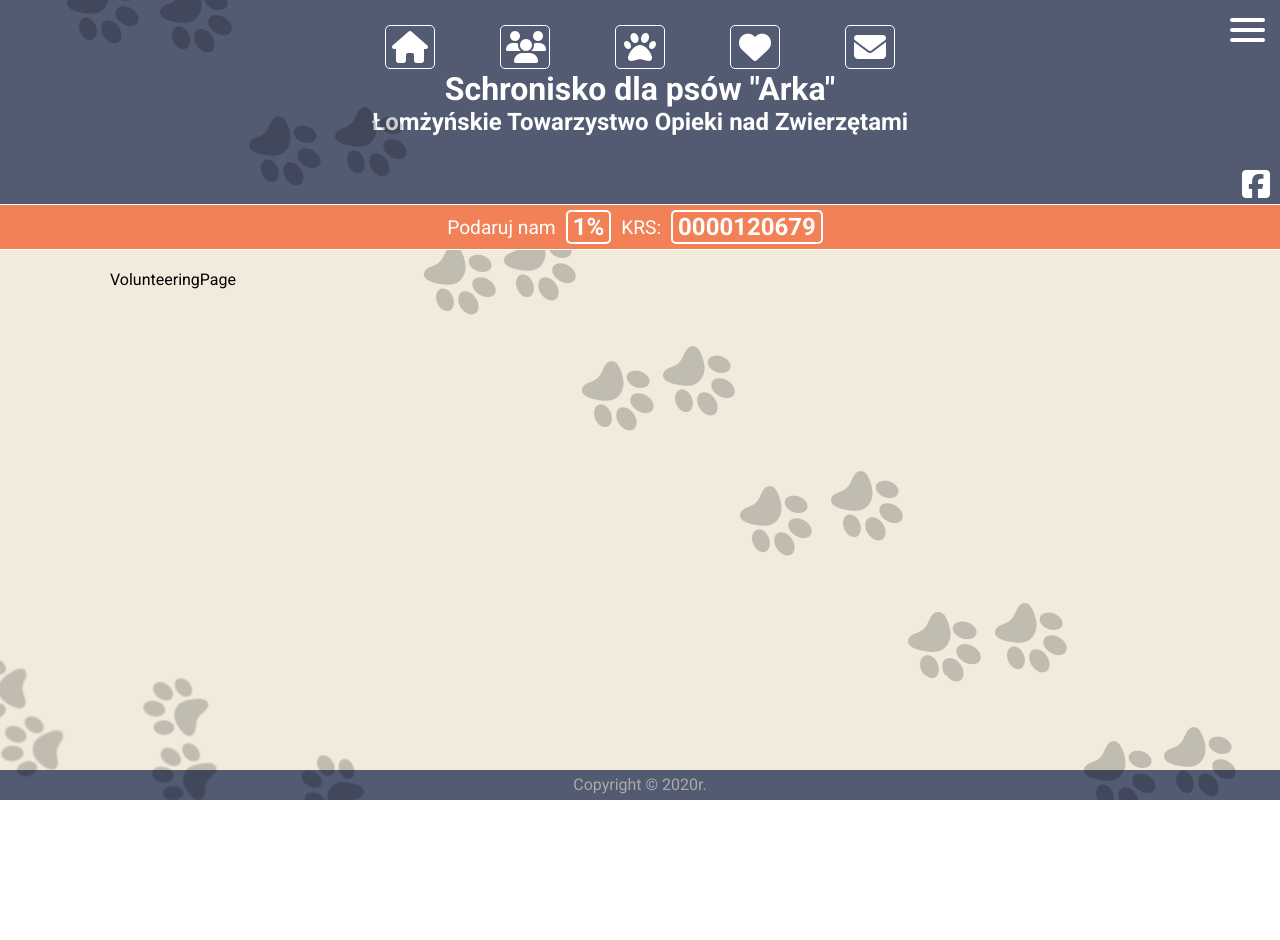
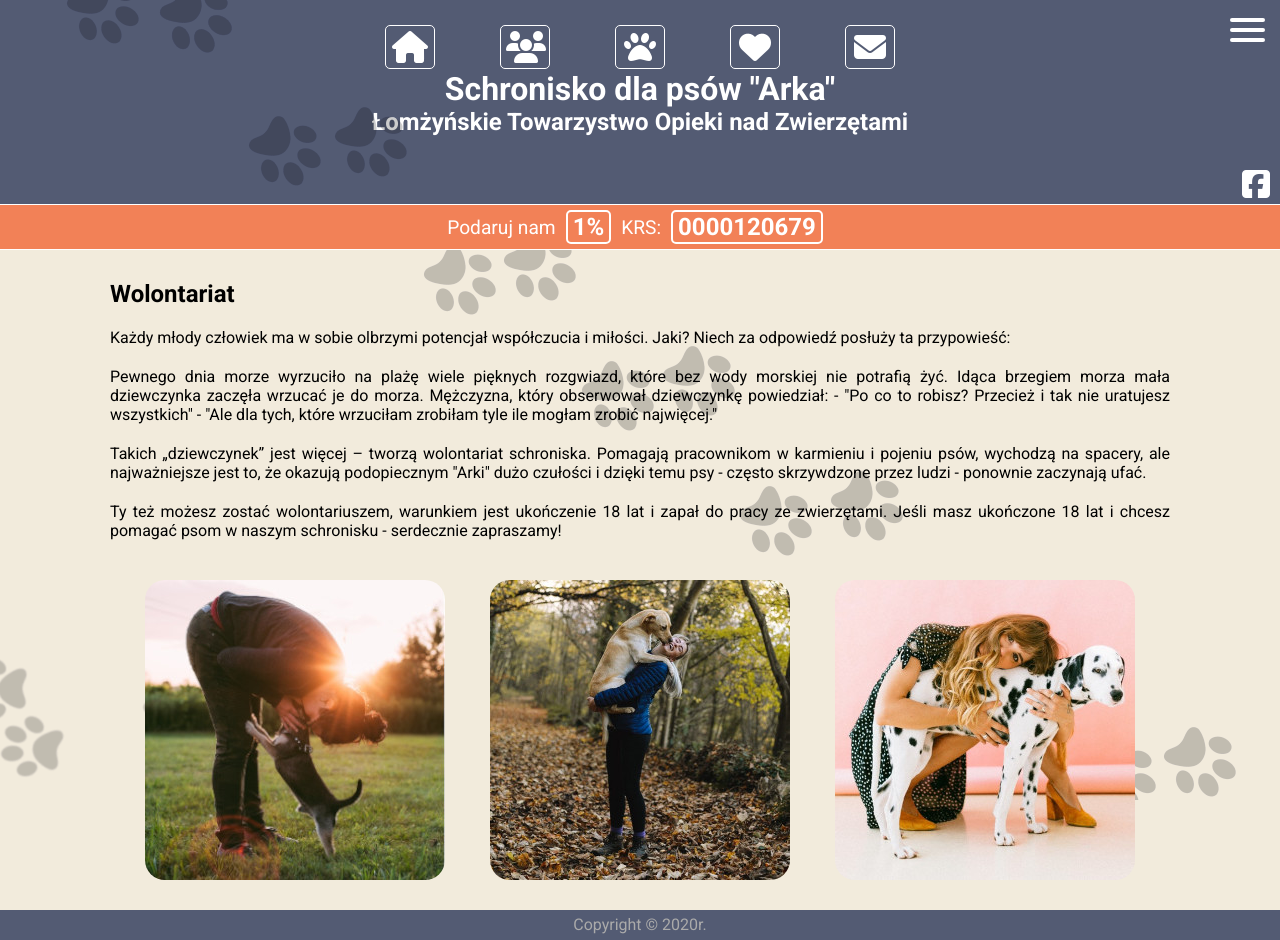
Before and after one commit to bemog/website-dog-shelter-v2, a React (Create React App) app: page /volunteering in a window 1280 px wide. Before the commit the page ends 800 px from the top, so only its background shows below. Built offline with nearby package versions, Linux system fonts and the light colour scheme.

Commit message:
Add VolunteeringPage structure and styling

```diff
--- a/src/pages/VolunteeringPage.js
+++ b/src/pages/VolunteeringPage.js
@@ -1,9 +1,36 @@
 import React from 'react';
+import '../styles/VolunteeringPage.scss';
+
+import picture1 from '../images/Volunteer1.jpg'
+import picture2 from '../images/Volunteer2.jpg'
+import picture3 from '../images/Volunteer3.jpg'
 
 const VolunteeringPage = () => {
     return (
-        <div>
-            VolunteeringPage
+        <div className="volunteering">
+            <h2 className="volunteering__title">Wolontariat</h2>
+            <p className="volunteering__text">Każdy młody człowiek ma w sobie olbrzymi potencjał współczucia i miłości. Jaki? Niech za odpowiedź
+            posłuży ta
+        przypowieść:</p>
+            <p className="volunteering__text"> Pewnego dnia morze wyrzuciło na plażę wiele pięknych rozgwiazd, które bez wody morskiej nie potrafią
+            żyć.
+            Idąca brzegiem morza mała dziewczynka zaczęła wrzucać je do morza. Mężczyzna, który obserwował
+            dziewczynkę
+            powiedział: - "Po co to robisz? Przecież i tak nie uratujesz wszystkich" - "Ale dla tych, które
+            wrzuciłam
+        zrobiłam tyle ile mogłam zrobić najwięcej."</p>
+            <p className="volunteering__text">Takich „dziewczynek” jest więcej – tworzą wolontariat schroniska. Pomagają pracownikom w karmieniu i
+            pojeniu
+            psów, wychodzą na spacery, ale najważniejsze jest to, że okazują podopiecznym "Arki" dużo czułości i
+            dzięki
+        temu psy - często skrzywdzone przez ludzi - ponownie zaczynają ufać.</p>
+            <p className="volunteering__text"> Ty też możesz zostać wolontariuszem, warunkiem jest ukończenie 18 lat i zapał do pracy ze zwierzętami.
+        Jeśli masz ukończone 18 lat i chcesz pomagać psom w naszym schronisku - serdecznie zapraszamy!</p>
+            <div className="volunteering__gallery">
+                <img className="volunteering__gallery-picture" src={picture1} alt="Dziewczyna bawiąca się z psem" />
+                <img className="volunteering__gallery-picture" src={picture2} alt="Dziewczyna bawiąca się z psem" />
+                <img className="volunteering__gallery-picture" src={picture3} alt="Dziewczyna bawiąca się z psem" />
+            </div>
         </div>
     );
 }
--- /dev/null
+++ b/src/styles/VolunteeringPage.scss
@@ -0,0 +1,29 @@
+@import '_config.scss';
+
+.volunteering {
+    $self:&;
+    display: flex;
+    flex-direction: column;
+    text-align: justify;
+
+    &__title {
+      margin: 10px 0 20px 0;
+    }
+
+    &__text {
+      margin-bottom: 20px;
+    }
+
+    &__gallery {
+      display: flex;
+      justify-content: space-evenly;
+      flex-wrap: wrap;
+      margin-top: 10px;
+
+      &-picture {
+        max-height: 300px;
+        margin: 10px;
+        border-radius: 20px;
+      }
+    }
+  }
```
